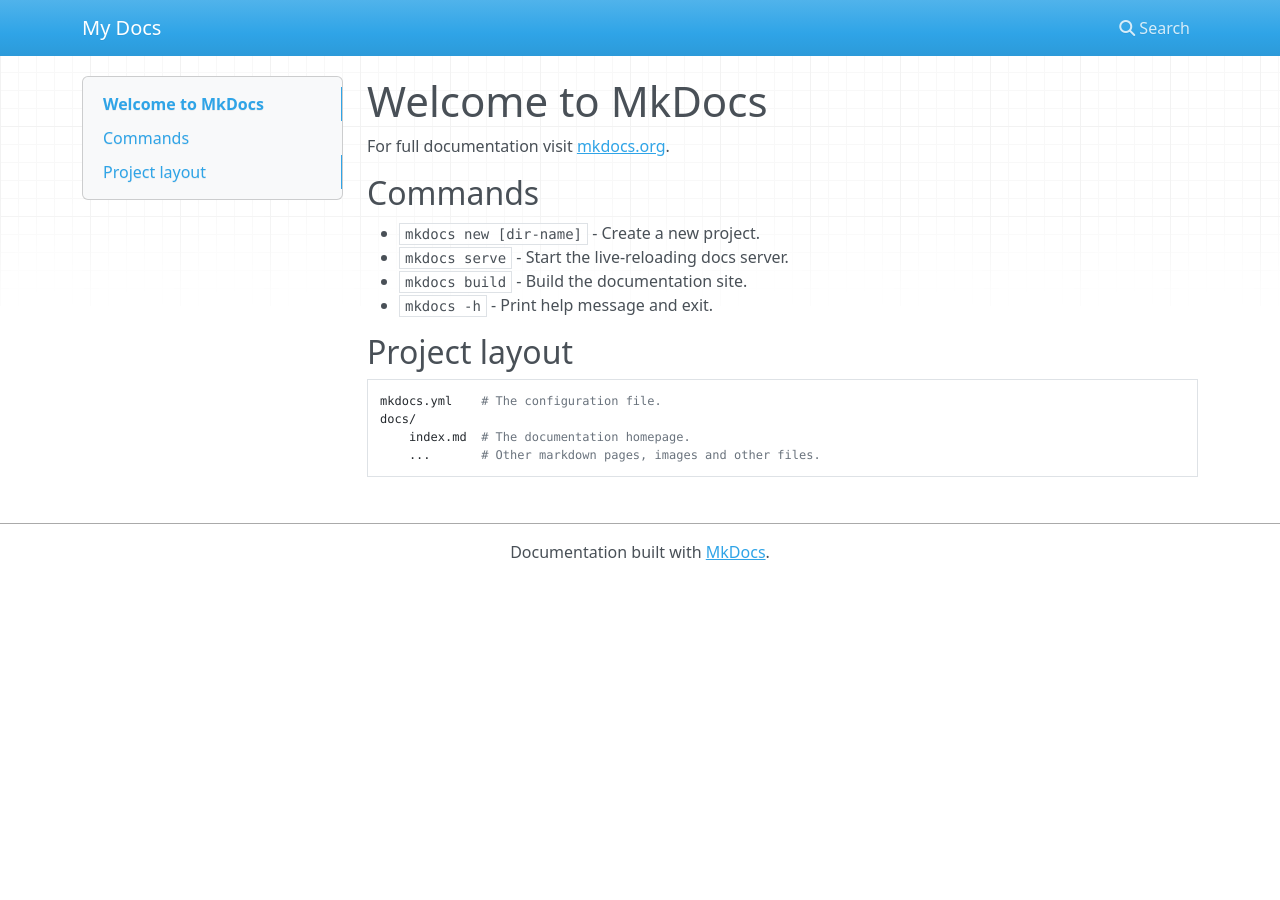
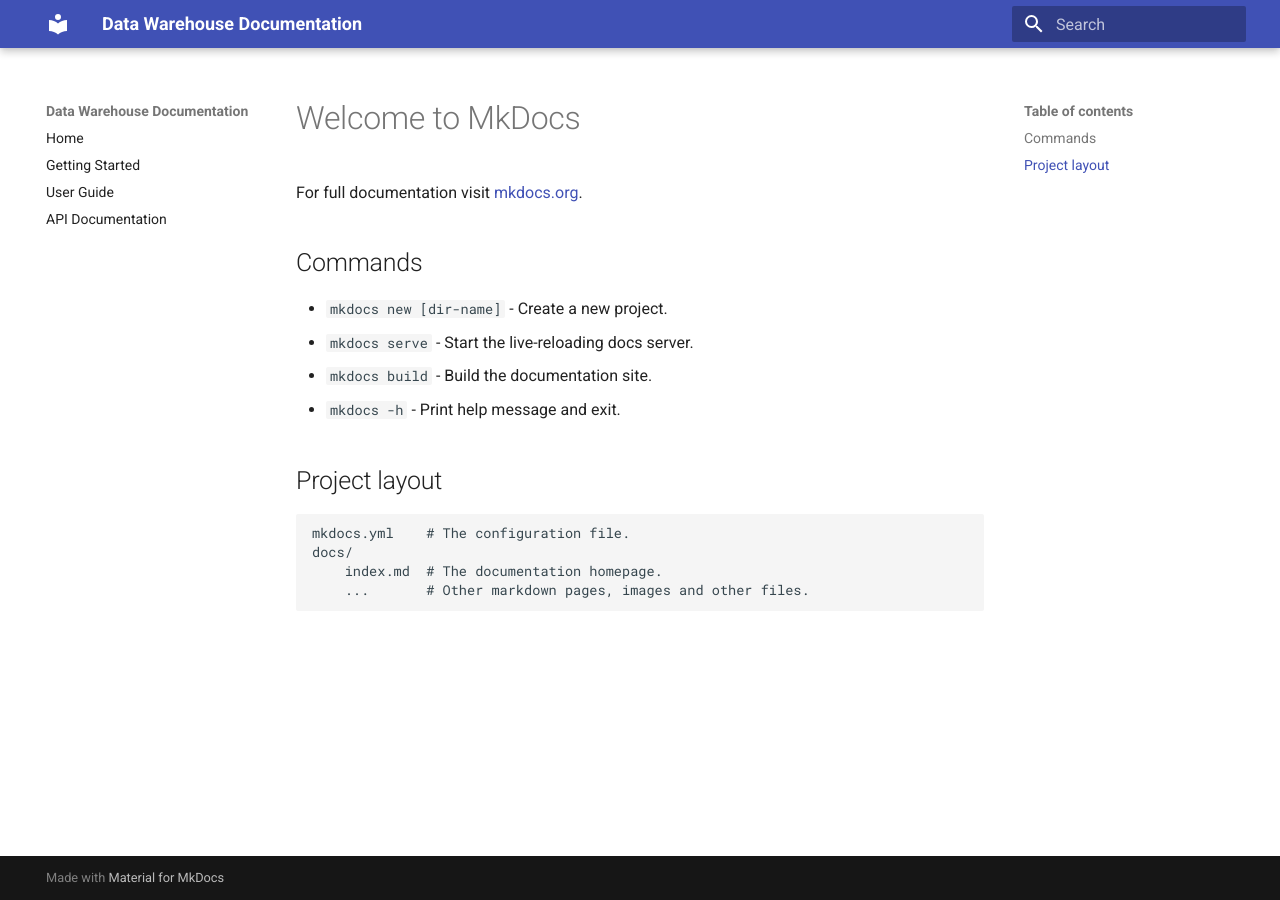
Before and after one commit to iamgp/mdw, an MkDocs documentation site: the page built from docs/docs/index.md, in a window 1280 px wide. Built offline with MkDocs 1.6.1 and Material for MkDocs 9.7.7, drawn with Linux system fonts in a browser that asks for light colours; nearby versions of some CDN libraries.

Commit message:
feat(docs): add initial documentation structure and Material theme config for MkDocs navigation

```diff
--- a/docs/mkdocs.yml
+++ b/docs/mkdocs.yml
@@ -1 +1,13 @@
-site_name: My Docs
+site_name: Data Warehouse Documentation
+
+nav:
+  - Home: docs/index.md
+  - Getting Started: docs/getting-started.md
+  - User Guide: docs/user-guide.md
+  - API Documentation: docs/api/index.md
+
+theme:
+  name: material
+  palette:
+    primary: indigo
+    accent: indigo
```
Also changed, not shown: docs/docs/api/index.md (added, +5 -0 lines), docs/docs/getting-started.md (added, +7 -0 lines), docs/docs/user-guide.md (added, +5 -0 lines).
